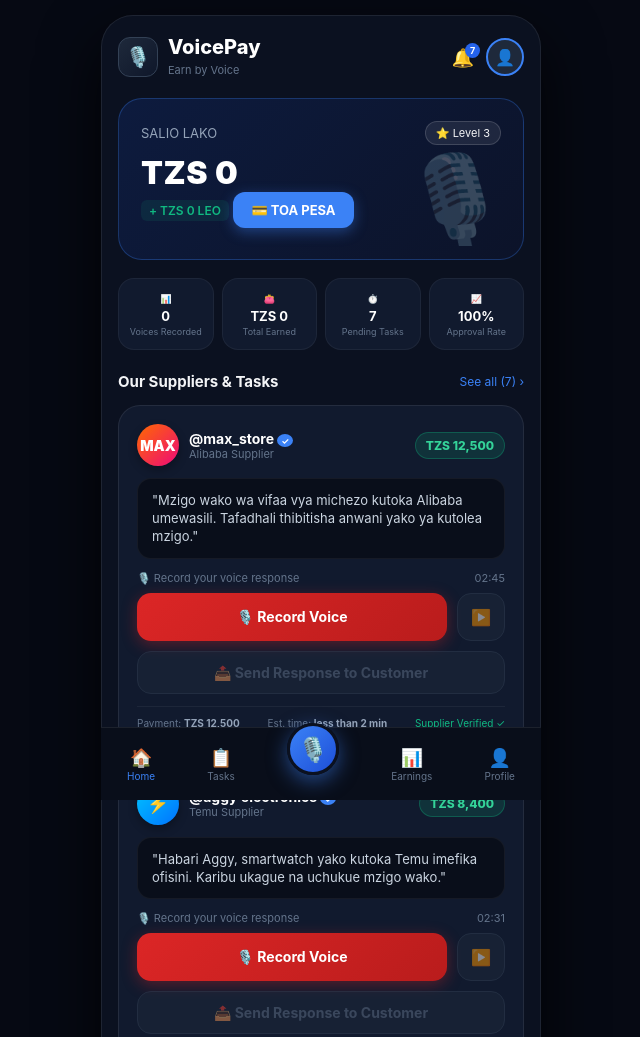
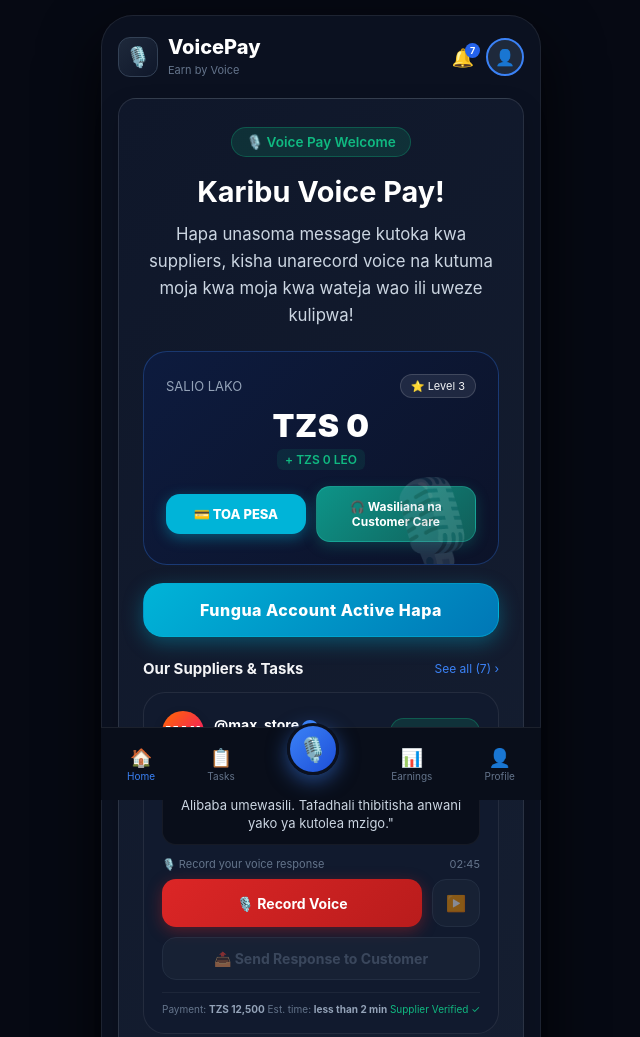
Before and after one commit to brizzypesa91-glitch/VoicePay, a plain HTML site: page index.html in a window 1280 px wide. Shown: the top 1037 px of the page, without its empty margins (319-959 px from the left). Drawn offline with Linux system fonts and the light colour scheme.

Commit message:
welcome message

```diff
--- a/index.html
+++ b/index.html
@@ -25,6 +25,80 @@
         </div>
     </div>
 
+    <!-- Sehemu ya Juu - Voice Pay Banner Card -->
+<div class="voicepay-card">
+  <div class="badge">🎙️ Voice Pay Welcome</div>
+  <h2>Karibu Voice Pay!</h2>
+  <p class="description">
+    Hapa unasoma message kutoka kwa suppliers, kisha unarecord voice na kutuma moja kwa moja kwa wateja wao ili uweze kulipwa!
+  </p>
+
+
+<style>
+  /* Styling ya Kadi ya Voice Pay */
+  .voicepay-card {
+    background: linear-gradient(135deg, #0f172a 0%, #1e293b 100%);
+    color: #ffffff;
+    padding: 28px 24px;
+    border-radius: 18px;
+    box-shadow: 0 10px 25px rgba(0, 0, 0, 0.2);
+    border: 1px solid rgba(255, 255, 255, 0.1);
+    max-width: 600px;
+    margin: 15px auto;
+    text-align: center;
+    font-family: 'Segoe UI', Roboto, sans-serif;
+  }
+
+  .voicepay-card .badge {
+    display: inline-block;
+    background-color: rgba(16, 185, 129, 0.15);
+    color: #10b981;
+    font-size: 0.85rem;
+    font-weight: 600;
+    padding: 6px 14px;
+    border-radius: 20px;
+    border: 1px solid rgba(16, 185, 129, 0.3);
+    margin-bottom: 12px;
+  }
+
+  .voicepay-card h2 {
+    margin: 5px 0 12px 0;
+    font-size: 1.8rem;
+    color: #ffffff;
+    font-weight: 700;
+  }
+
+  .voicepay-card .description {
+    font-size: 1.05rem;
+    line-height: 1.6;
+    color: #cbd5e1;
+    margin-bottom: 22px;
+  }
+
+  .voicepay-card .steps-grid {
+    display: flex;
+    justify-content: space-between;
+    gap: 10px;
+    background: rgba(255, 255, 255, 0.05);
+    padding: 12px 16px;
+    border-radius: 12px;
+    border: 1px solid rgba(255, 255, 255, 0.08);
+  }
+
+  .voicepay-card .step-item {
+    display: flex;
+    align-items: center;
+    gap: 6px;
+    font-size: 0.9rem;
+    color: #f1f5f9;
+    font-weight: 500;
+  }
+
+  .voicepay-card .step-icon {
+    font-size: 1.1rem;
+  }
+</style>
+
     <!-- Main Dashboard Card -->
     <div class="dashboard-card">
         <div class="dash-header">
@@ -33,33 +107,21 @@
         </div>
         <div class="balance-amount" id="salio-txt">TZS 0</div>
         <div class="today-earnings" id="today-earning-txt">+ TZS 0 LEO</div>
-        <button class="btn-withdraw">💳 TOA PESA</button>
+
+        <!-- Action Row inside Dashboard Card -->
+        <div class="dash-buttons-row">
+            <button class="btn-withdraw">💳 TOA PESA</button>
+            <button class="btn-customer-care" onclick="alert('Inakuunganisha na Customer Care...')">🎧 Wasiliana na Customer Care</button>
+        </div>
 
         <div class="mic-graphic">🎙️</div>
     </div>
 
-    <!-- Stats Grid -->
-    <div class="stats-grid">
-        <div class="stat-card">
-            <span class="stat-icon">📊</span>
-            <strong id="stat-voices">0</strong>
-            <span>Voices Recorded</span>
-        </div>
-        <div class="stat-card">
-            <span class="stat-icon">👛</span>
-            <strong id="stat-earned">TZS 0</strong>
-            <span>Total Earned</span>
-        </div>
-        <div class="stat-card">
-            <span class="stat-icon">⏱️</span>
-            <strong id="stat-pending">7</strong>
-            <span>Pending Tasks</span>
-        </div>
-        <div class="stat-card">
-            <span class="stat-icon">📈</span>
-            <strong>100%</strong>
-            <span>Approval Rate</span>
-        </div>
+    <!-- Single Large Button replacing Stats Grid -->
+    <div class="account-active-section">
+        <button class="btn-account-active" onclick="alert('Inafungua mchakato wa ku-activate account...')">
+             Fungua Account Active Hapa
+        </button>
     </div>
 
     <!-- Section Header -->
--- a/script.js
+++ b/script.js
@@ -18,7 +18,6 @@
 let totalVoicesRecorded = 0;
 let jumlaSalio = 0;
 let todayEarnings = 0;
-let pendingTasks = 7; // Imebadilika kufikia 7 kadi
 
 const audioPlayback = document.getElementById('audioPlayback');
 
@@ -128,15 +127,7 @@
         sendBtn.style.background = '#059669';
         sendBtn.style.color = '#ffffff';
 
-        // Update Voices
         totalVoicesRecorded++;
-        document.getElementById('stat-voices').innerText = totalVoicesRecorded;
-
-        // Update Pending Tasks
-        if (pendingTasks > 0) {
-            pendingTasks--;
-            document.getElementById('stat-pending').innerText = pendingTasks;
-        }
 
         // Update Balance
         ongezaSalio(priceStr);
@@ -197,9 +188,8 @@
     if(!isNaN(priceNum)) {
         jumlaSalio += priceNum;
         document.getElementById('salio-txt').innerText = `TZS ${jumlaSalio.toLocaleString()}`;
-        document.getElementById('stat-earned').innerText = `TZS ${jumlaSalio.toLocaleString()}`;
 
         todayEarnings += priceNum;
-        document.getElementById('today-earning-txt').innerText = `+ TZS ${todayEarnings.toLocaleString()} today`;
+        document.getElementById('today-earning-txt').innerText = `+ TZS ${todayEarnings.toLocaleString()} LEO`;
     }
 }
--- a/style.css
+++ b/style.css
@@ -152,60 +152,84 @@
     font-weight: 600;
 }
 
+/* Row for TOA PESA and CUSTOMER CARE buttons */
+.dash-buttons-row {
+    display: flex;
+    gap: 10px;
+    align-items: center;
+}
+
 .btn-withdraw {
-    background: #3b82f6;
+    flex: 1;
+    background: #00b4d8;
     color: white;
     border: none;
-    padding: 10px 18px;
-    border-radius: 12px;
-    font-weight: 700;
+    padding: 12px 14px;
+    border-radius: 14px;
+    font-weight: 800;
     font-size: 13px;
     cursor: pointer;
-    box-shadow: 0 4px 14px rgba(59, 130, 246, 0.4);
+    box-shadow: 0 4px 14px rgba(0, 180, 216, 0.4);
+    text-transform: uppercase;
+}
+
+.btn-customer-care {
+    flex: 1.2;
+    background: linear-gradient(135deg, #0d9488, #115e59);
+    color: #ffffff;
+    border: 1px solid rgba(45, 212, 191, 0.3);
+    padding: 12px 12px;
+    border-radius: 14px;
+    font-weight: 700;
+    font-size: 12px;
+    cursor: pointer;
+    box-shadow: 0 4px 14px rgba(13, 148, 136, 0.3);
+    display: flex;
+    align-items: center;
+    justify-content: center;
+    gap: 6px;
+    transition: transform 0.2s;
+}
+
+.btn-customer-care:active {
+    transform: scale(0.98);
 }
 
 .mic-graphic {
     position: absolute;
-    right: 15px;
-    bottom: 10px;
-    font-size: 85px;
-    opacity: 0.25;
+    right: 10px;
+    bottom: -15px;
+    font-size: 90px;
+    opacity: 0.18;
     pointer-events: none;
 }
 
-/* Stats Grid */
-.stats-grid {
-    display: grid;
-    grid-template-columns: repeat(4, 1fr);
-    gap: 8px;
+/* Single Button Section Replacing Stats Grid */
+.account-active-section {
     margin-bottom: 22px;
 }
 
-.stat-card {
-    background: #111a2e;
-    border: 1px solid rgba(255, 255, 255, 0.05);
-    border-radius: 16px;
-    padding: 12px 6px;
-    text-align: center;
+.btn-account-active {
+    width: 100%;
+    background: linear-gradient(135deg, #00b4d8, #0077b6);
+    color: #ffffff;
+    border: 1px solid rgba(0, 180, 216, 0.5);
+    padding: 16px;
+    border-radius: 20px;
+    font-size: 16px;
+    font-weight: 800;
+    cursor: pointer;
+    box-shadow: 0 6px 20px rgba(0, 180, 216, 0.35);
+    letter-spacing: 0.5px;
+    transition: all 0.2s ease;
+    display: flex;
+    align-items: center;
+    justify-content: center;
+    gap: 8px;
 }
 
-.stat-icon {
-    font-size: 14px;
-    display: block;
-    margin-bottom: 4px;
-}
-
-.stat-card strong {
-    display: block;
-    font-size: 13px;
-    color: #ffffff;
-}
-
-.stat-card span {
-    font-size: 9px;
-    color: #64748b;
-    display: block;
-    margin-top: 2px;
+.btn-account-active:active {
+    transform: scale(0.98);
 }
 
 /* Section Header */
@@ -249,7 +273,7 @@
     gap: 10px;
 }
 
-/* High-Quality Custom Brand Badges */
+/* Custom Brand Badges */
 .brand-img {
     width: 42px;
     height: 42px;
```
